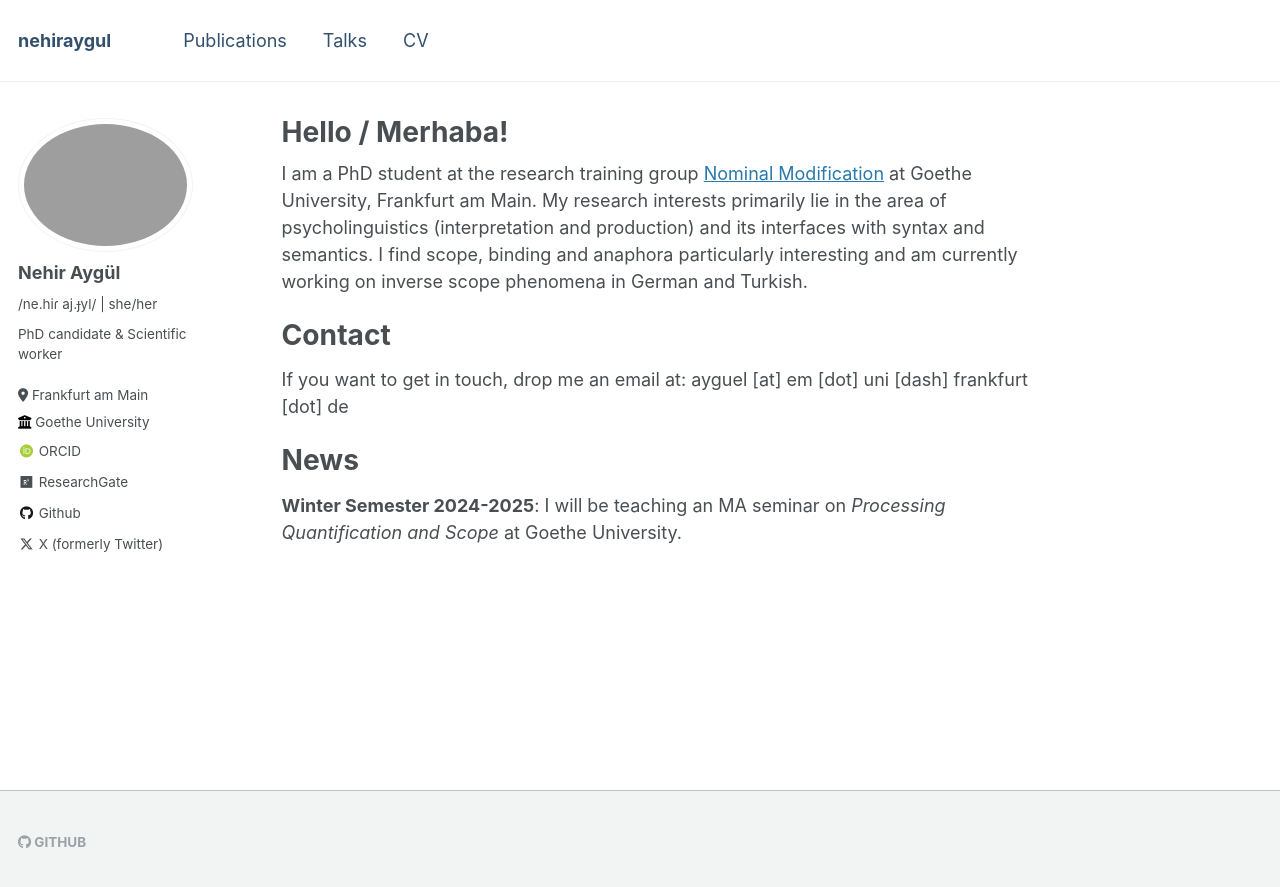
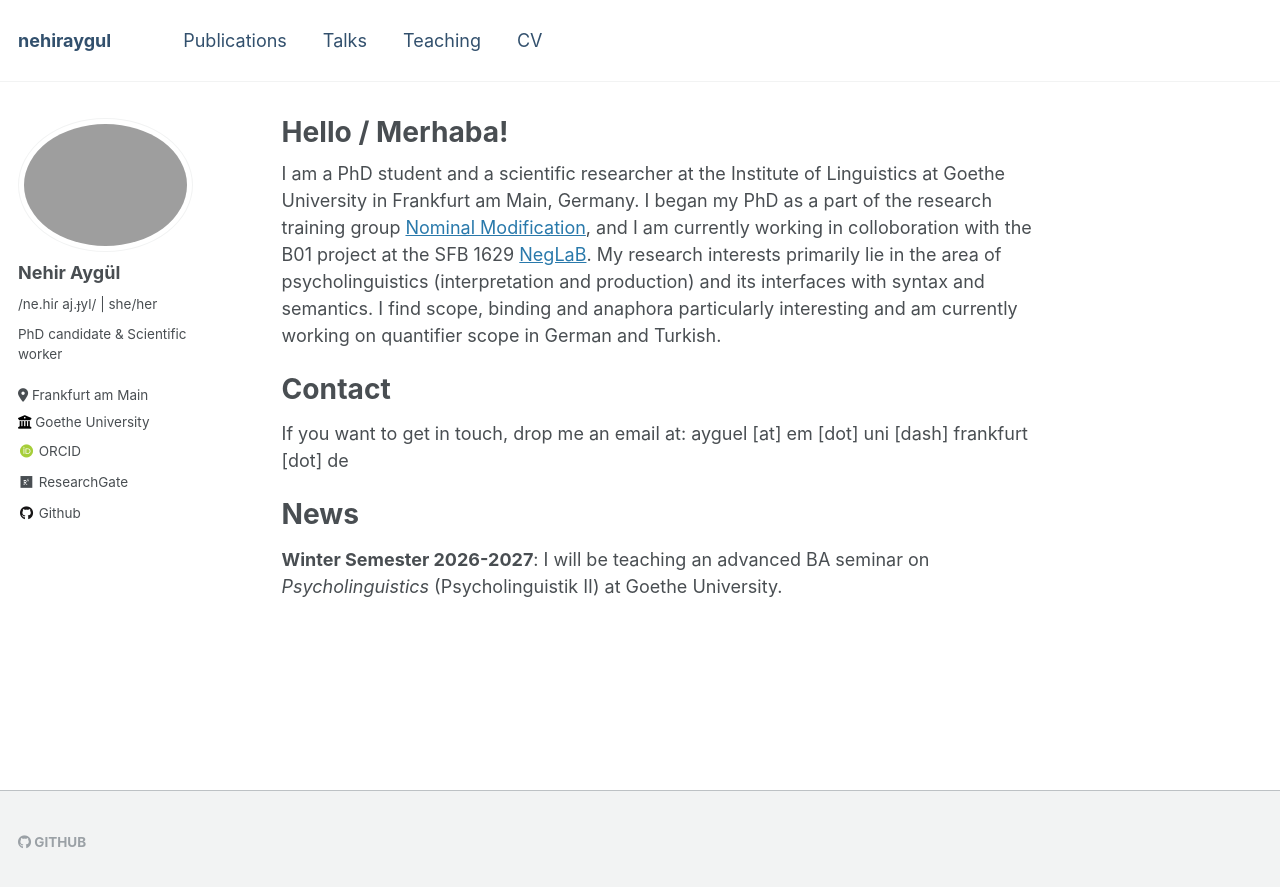
Before and after one commit to nehiraygul/nehiraygul.github.io, a Jekyll site: the page built from _pages/about.md, in a window 1280 px wide. Shown: the top 887 px of the page. Built offline with Jekyll 4.4.1, drawn with Linux system fonts in a browser that asks for light colours; some web fonts are replaced.

Commit message:
updates on website for teaching, cv and bio

```diff
--- a/_config.yml
+++ b/_config.yml
@@ -63,7 +63,7 @@ author:
   steam            : # Username
   telegram         : # URL
   tumblr           : # Username
-  twitter          : "nehirayguel"
+  twitter          : #"nehirayguel"
   vine             : # Username
   weibo            : # Username
   wikipedia        : # Username
@@ -118,7 +118,7 @@ yandex_site_verification :
 
 # Social Sharing
 twitter:
-  username               : &twitter
+  username               : #&twitter
 facebook:
   username               :
   app_id                 :
@@ -197,9 +197,6 @@ kramdown:
 
 # Collections
 collections:
-  #teaching:
-   # output: true
-    #permalink: /:collection/:path/
   publications:
     output: false
     permalink: /:collection/:path/
@@ -209,7 +206,9 @@ collections:
   talks:
     output: false
     permalink: /:collection/:path/
-
+  teaching:
+    output: false
+    permalink: /:collection/:path/
 
 # Defaults
 defaults:
@@ -222,6 +221,14 @@ defaults:
       layout: single
       author_profile: true
   # _teaching
+  - scope:
+      path: ""
+      type: teaching
+    values:
+      layout: single
+        #talksimple
+      author_profile: true
+      share: false
   # _publications
   - scope:
       path: ""
@@ -237,7 +244,7 @@ defaults:
       path: ""
       type: talks
     values:
-      layout: talk
+      layout: single-portfolio
       author_profile: true
       share: false
 
--- a/_data/navigation.yml
+++ b/_data/navigation.yml
@@ -6,5 +6,8 @@ main:
   - title: "Talks"
     url: /talks/
 
+  - title: "Teaching"
+    url: /teaching/
+
   - title: "CV"
     url: /cv/
--- a/_layouts/default.html
+++ b/_layouts/default.html
@@ -7,6 +7,7 @@ layout: compress
 <!doctype html>
 <html lang="{{ site.locale | slice: 0,2 }}" class="no-js">
   <head>
+    {% include analytics.html %}
     {% include head.html %}
     {% include head/custom.html %}
   </head>
--- a/_pages/about.md
+++ b/_pages/about.md
@@ -8,7 +8,7 @@ redirect_from:
   - /about.html
 ---
 
-I am a PhD student at the research training group [Nominal Modification](https://nominal-modification.de/) at Goethe University, Frankfurt am Main. My research interests primarily lie in the area of psycholinguistics (interpretation and production) and its interfaces with syntax and semantics. I find scope, binding and anaphora particularly interesting and am currently working on inverse scope phenomena in German and Turkish.
+I am a PhD student and a scientific researcher at the Institute of Linguistics at Goethe University in Frankfurt am Main, Germany. I began my PhD as a part of the research training group [Nominal Modification](https://www.fb10.uni-frankfurt.de/50692667), and I am currently working in colloboration with the B01 project at the SFB 1629 [NegLaB](https://www.neglab.de/projects/b01/). My research interests primarily lie in the area of psycholinguistics (interpretation and production) and its interfaces with syntax and semantics. I find scope, binding and anaphora particularly interesting and am currently working on quantifier scope in German and Turkish.
 
 Contact
 ======
@@ -16,4 +16,4 @@ If you want to get in touch, drop  me an email at: ayguel [at] em [dot] uni [das
 
 News
 ======
-**Winter Semester 2024-2025**: I will be teaching an MA seminar on *Processing Quantification and Scope* at Goethe University.
+**Winter Semester 2026-2027**: I will be teaching an advanced BA seminar on *Psycholinguistics* (Psycholinguistik II) at Goethe University.
```
Also changed, not shown: _includes/analytics.html (+7 -13 lines), _pages/cv.md (+3 -2 lines), _talks/2020-11-20-talk-3.md (deleted, +0 -11 lines), _talks/2021-11-18-talk-5.md (deleted, +0 -11 lines), _talks/2022-11-03-talk-8.md (deleted, +0 -11 lines), _talks/2023-05-26-talk-9.md (deleted, +0 -11 lines), markdown_generator/talks.py (+6 -5 lines), images/safari-pinned-tab.svg (deleted).
